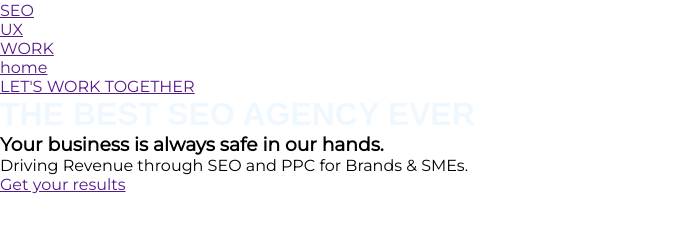
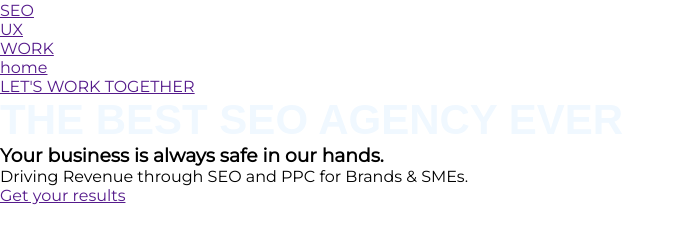
Before and after one commit to Alvo-mwesh/Seo-page, a plain HTML site: page index.html in a window 1280 px wide. Shown: the part 37-280 px from the top of the page, without its empty margins (0-683 px from the left). Drawn offline with Linux system fonts and the light colour scheme.

Commit message:
h1 font-size and weight

```diff
--- a/css/main.css
+++ b/css/main.css
@@ -11,4 +11,6 @@ body{
 h1{
    color: aliceblue;
    font-family: sans-serif;
+   font-size: 42px;
+   font-weight: bold;
 }
```
